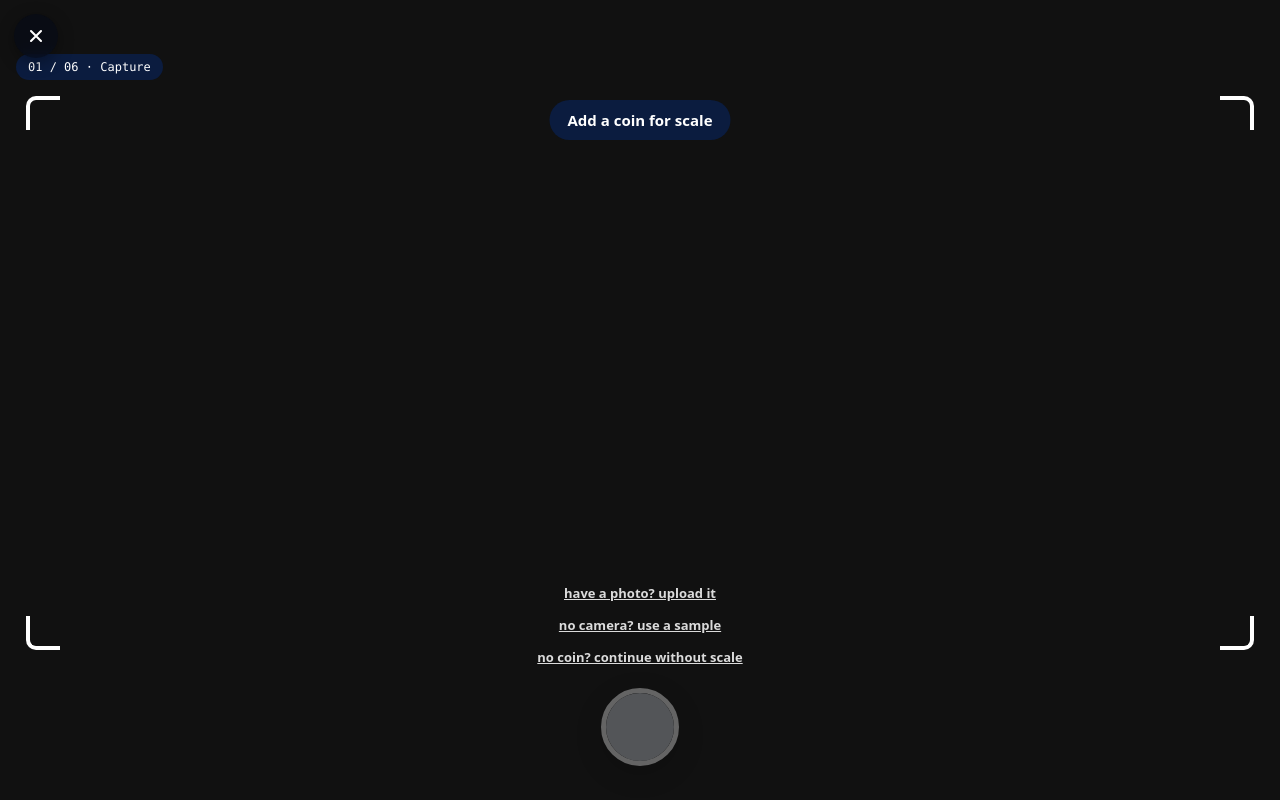
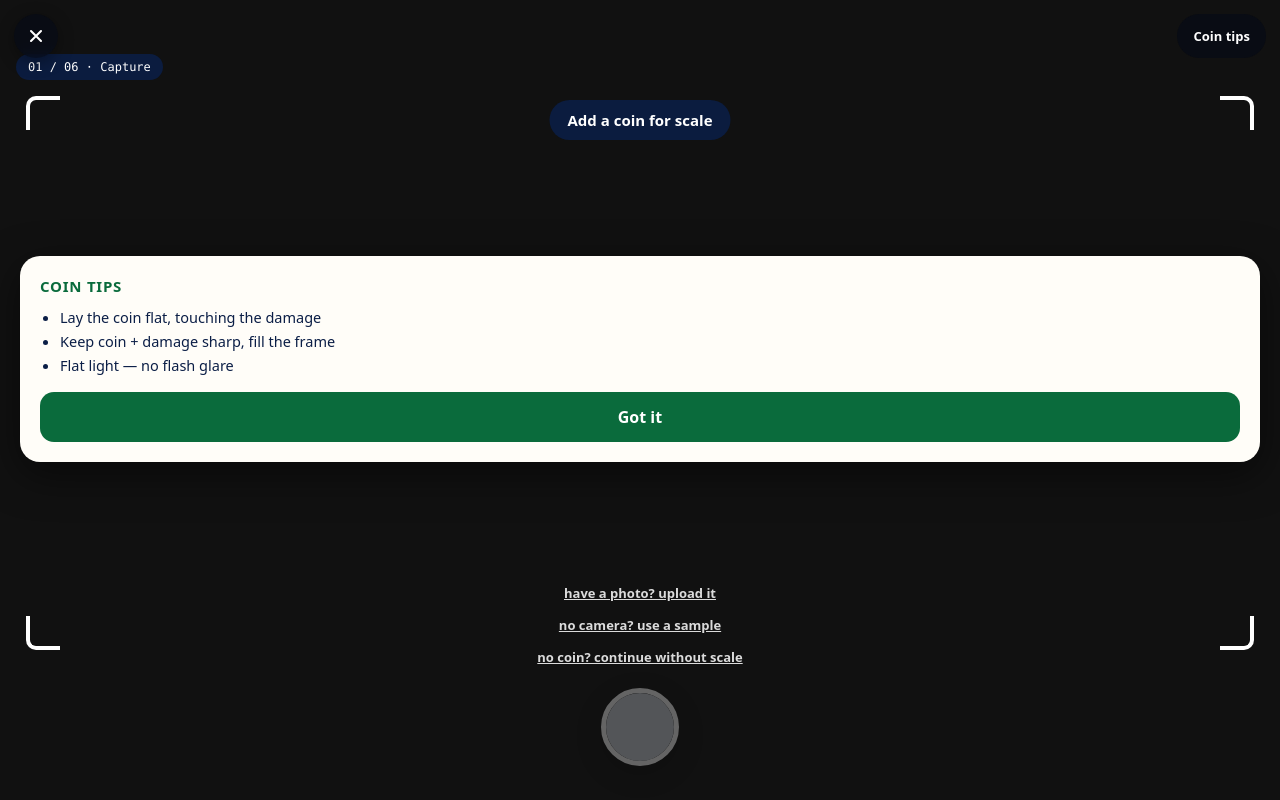
Before and after one commit to Parithosh-Varma/snapclaim, a React (Vite) app in the folder react/: page / in a window 1280 px wide. Both pictures are taken after a click on the button "Start your first claim". Built offline with nearby package versions, Linux system fonts and the light colour scheme; no server answers.

Commit message:
Capture shows coin tips before the picture (dismissible, reopenable)

```diff
--- a/react/src/screens/Capture.tsx
+++ b/react/src/screens/Capture.tsx
@@ -33,6 +33,7 @@ export default function Capture() {
     try { return !!localStorage.getItem("snapclaim.donatePhoto"); } catch { return false; }
   });
   const [pickerOpen, setPickerOpen] = useState(false);
+  const [tipsOpen, setTipsOpen] = useState(true);
 
   const captureStill = useCallback(() => {
     const gate = gateRef.current;
@@ -218,6 +219,24 @@ export default function Capture() {
             <svg viewBox="0 0 24 24" fill="none" stroke="currentColor" strokeWidth="2.5" strokeLinecap="round" aria-hidden="true"><path d="M6 6l12 12M18 6L6 18" /></svg>
           </button>
           <button
+            id="tipsBtn"
+            type="button"
+            onClick={() => setTipsOpen(true)}
+          >
+            Coin tips
+          </button>
+          {tipsOpen && (
+            <div id="tipsCard" role="dialog" aria-labelledby="tipsTitle">
+              <p id="tipsTitle">Coin tips</p>
+              <ul>
+                <li>Lay the coin flat, touching the damage</li>
+                <li>Keep coin + damage sharp, fill the frame</li>
+                <li>Flat light — no flash glare</li>
+              </ul>
+              <button type="button" id="tipsGotIt" onClick={() => setTipsOpen(false)}>Got it</button>
+            </div>
+          )}
+          <button
             id="shutter"
             type="button"
             aria-label="Capture"
--- a/react/src/styles.css
+++ b/react/src/styles.css
@@ -56,6 +56,19 @@
     transition:transform .12s ease,background .15s ease}
   .cam-close:active{transform:scale(.92)}
   .cam-close svg{width:20px;height:20px}
+  #tipsBtn{position:absolute;z-index:5;right:14px;top:calc(14px + env(safe-area-inset-top));
+    min-height:44px;border:0;border-radius:999px;cursor:pointer;
+    background:rgba(5,10,25,.55);backdrop-filter:blur(6px);color:#fff;
+    font-size:13px;font-weight:700;padding:0 16px}
+  #tipsBtn:active{transform:scale(.96)}
+  #tipsCard{position:absolute;z-index:6;left:20px;right:20px;top:32%;
+    background:var(--card);color:var(--ink);border-radius:20px;padding:20px;
+    box-shadow:0 12px 40px rgba(0,0,0,.5)}
+  #tipsCard #tipsTitle{font-size:15px;font-weight:800;letter-spacing:.05em;text-transform:uppercase;
+    color:var(--coin-strong);margin:0 0 10px}
+  #tipsCard ul{margin:0 0 14px;padding-left:20px;color:var(--ink);font-size:14.5px;line-height:1.65}
+  #tipsGotIt{width:100%;min-height:50px;border:0;border-radius:14px;background:var(--coin-strong);
+    color:#fff;font-weight:800;font-size:16px}
   .flash{position:fixed;inset:0;background:#fff;opacity:0;pointer-events:none;transition:opacity .3s ease;z-index:9}
   .flash.go{opacity:1;transition:none}
   #altEntry{position:absolute;z-index:3;left:50%;transform:translateX(-50%);
```
